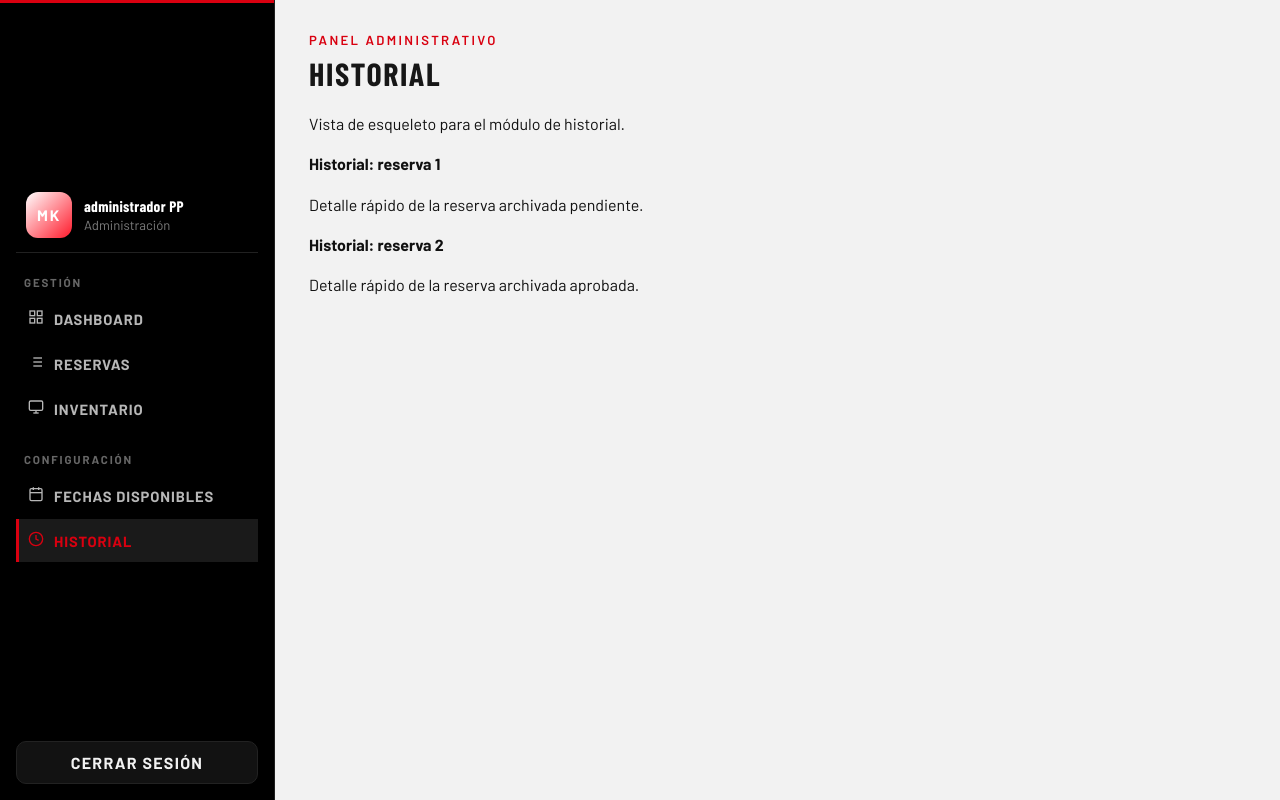
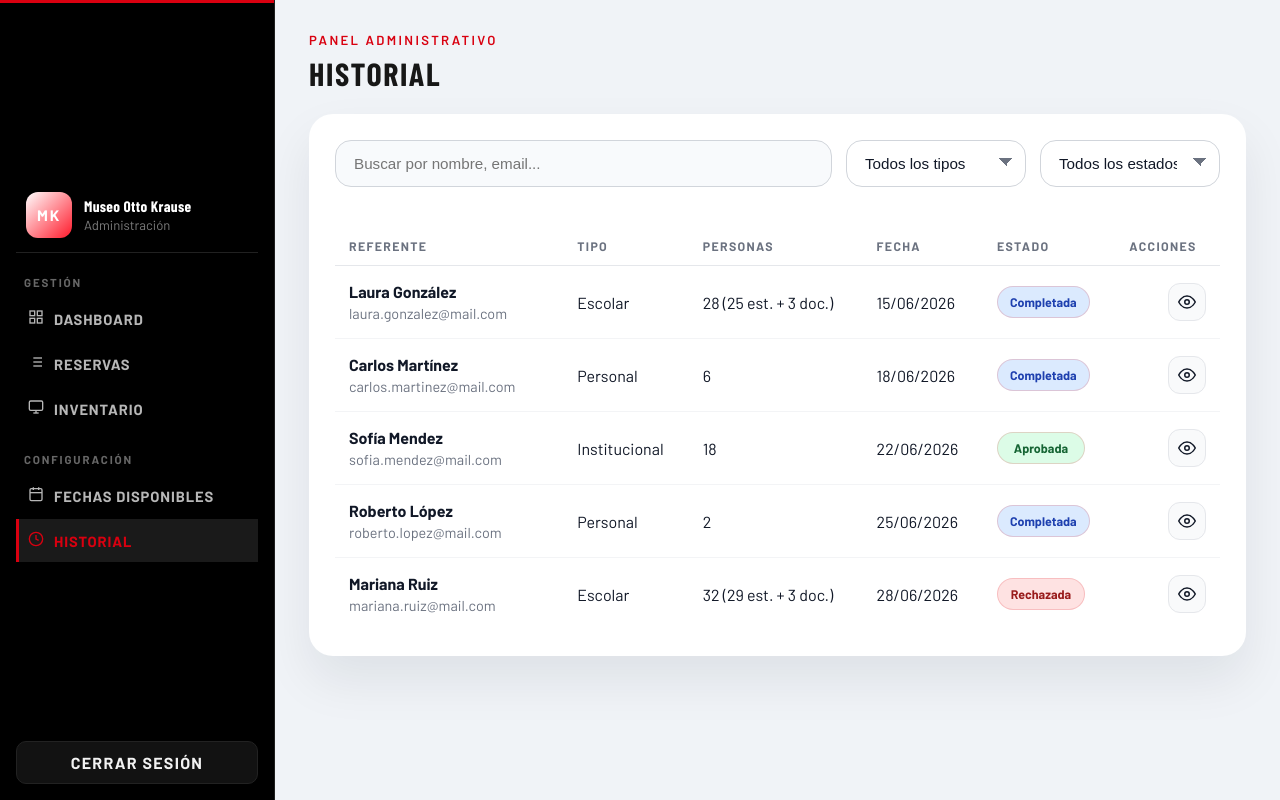
Before and after one commit to ian-nn/Museo-Otto-Krause, a PHP site: page /historial.html in a window 1280 px wide. Run offline with PHP 8.4, Linux system fonts and the light colour scheme; some web fonts are replaced.

Commit message:
modificacion del front en la seccion historial del panel de admin

```diff
--- a/Museo/museo_web/css/styles.css
+++ b/Museo/museo_web/css/styles.css
@@ -790,7 +790,7 @@ html {
 }
 
 .patrimonio-section {
-  background: radial-gradient(ellipse at top, #2a0a10 0%, var(--color-surface-primary) 55%);
+  background: linear-gradient(180deg, #1a0505 0%, #0f0303 25%, #0a0808 50%, #080606 100%);
   padding: 80px 24px;
 }
 
@@ -1154,11 +1154,9 @@ html {
 .reservas-section {
   position: relative;
   overflow: hidden;
-  background: linear-gradient(180deg, #080606 0%, rgba(17, 0, 0, 0.96) 18%, rgba(45, 0, 8, 0.95) 58%, #120308 100%);
+  background: linear-gradient(180deg, #080606 0%, #080707 20%, #090808 40%, #0a0909 60%, #0b0a0a 80%, #0c0b0b 100%);
   background-size: cover;
   background-repeat: no-repeat;
-  border-top: 1px solid rgba(255, 255, 255, 0.02);
-  border-bottom: 1px solid rgba(255, 255, 255, 0.02);
   min-height: calc(100vh - var(--navbar-height));
   width: 100vw;
   max-width: none;
--- a/Museo/museo_web/historial.html
+++ b/Museo/museo_web/historial.html
@@ -5,14 +5,345 @@
     <meta name="viewport" content="width=device-width, initial-scale=1.0" />
     <title>Historial - Museo Otto Krause</title>
     <link rel="stylesheet" href="css/panel-lautirichi-frontenddashboard.css" />
+    <style>
+      .admin-page-header {
+        display: grid;
+        grid-template-columns: minmax(0, 1.2fr) minmax(220px, 0.8fr);
+        gap: 28px;
+        align-items: start;
+        margin-bottom: 26px;
+      }
+
+      .admin-page-description {
+        color: #52525b;
+        max-width: 630px;
+        line-height: 1.7;
+      }
+
+      .admin-page-note {
+        color: #52525b;
+        font-size: 0.92rem;
+        line-height: 1.6;
+        justify-self: end;
+        text-align: right;
+        max-width: 360px;
+      }
+
+      .admin-page-note a {
+        color: var(--red);
+        font-weight: 700;
+        text-decoration: none;
+      }
+
+      .admin-page-note a:hover {
+        text-decoration: underline;
+      }
+
+      .admin-controls {
+        display: grid;
+        grid-template-columns: minmax(0, 2.4fr) minmax(180px, 0.8fr) minmax(180px, 0.8fr);
+        gap: 14px;
+        align-items: center;
+        margin-bottom: 0;
+      }
+
+      .search-input,
+      .select-filter {
+        width: 100%;
+        border: 1px solid #d1d5db;
+        border-radius: 16px;
+        padding: 14px 18px;
+        font-size: 0.95rem;
+        background: #ffffff;
+        color: #111827;
+      }
+
+      .search-input {
+        background: #f8fafc;
+      }
+
+      .select-filter {
+        appearance: none;
+        background-image: linear-gradient(45deg, transparent 50%, #6b7280 50%), linear-gradient(135deg, #6b7280 50%, transparent 50%);
+        background-position: calc(100% - 18px) calc(50% - 2px), calc(100% - 12px) calc(50% - 2px);
+        background-size: 8px 8px;
+        background-repeat: no-repeat;
+        padding-right: 42px;
+      }
+
+      .search-input:focus,
+      .select-filter:focus {
+        outline: none;
+        box-shadow: none;
+        border-color: #d1d5db;
+      }
+
+      body.dashboard-page {
+        background: #f0f3f7;
+      }
+
+      .main-panel {
+        background: transparent;
+      }
+
+      .admin-table-wrap {
+        display: grid;
+        gap: 18px;
+        background: #ffffff;
+        border-radius: 24px;
+        padding: 26px;
+        box-shadow: 0 24px 50px rgba(15, 23, 42, 0.08);
+      }
+
+      .historial-table th,
+      .historial-table td {
+        white-space: nowrap;
+      }
+
+      .historial-table td {
+        padding: 18px 14px;
+      }
+
+      .action-buttons {
+        display: inline-flex;
+        gap: 8px;
+      }
+
+      .action-secondary {
+        background: #f3f4f6;
+      }
+
+      .action-secondary:hover {
+        background: #e5e7eb;
+      }
+
+      .action-success {
+        background: #dcfce7;
+        border-color: transparent;
+      }
+
+      .action-success:hover {
+        background: #bef264;
+      }
+
+      .action-btn svg {
+        display: block;
+      }
+
+      .historial-table {
+        width: 100%;
+        border-collapse: collapse;
+      }
+
+      .historial-table th {
+        text-align: left;
+        font-size: 0.77rem;
+        font-weight: 800;
+        text-transform: uppercase;
+        letter-spacing: 0.11em;
+        color: #6b7280;
+        padding: 16px 14px 12px;
+        border-bottom: 1px solid #e5e7eb;
+      }
+
+      .historial-table td {
+        padding: 16px 14px;
+        border-bottom: 1px solid #f3f4f6;
+        color: #111827;
+        vertical-align: middle;
+      }
+
+      .historial-table tr:last-child td {
+        border-bottom: none;
+      }
+
+      .referente-cell {
+        min-width: 180px;
+      }
+
+      .referente-cell strong {
+        display: block;
+        margin-bottom: 4px;
+        font-weight: 700;
+      }
+
+      .referente-cell span {
+        display: block;
+        font-size: 0.9rem;
+        color: #6b7280;
+      }
+
+      .status-badge {
+        display: inline-flex;
+        align-items: center;
+        justify-content: center;
+        padding: 8px 12px;
+        border-radius: 999px;
+        font-size: 0.78rem;
+        font-weight: 700;
+        white-space: nowrap;
+      }
+
+      .status-badge.Pendiente {
+        background: #fef3c7;
+        color: #92400e;
+      }
+
+      .status-badge.Aprobada {
+        background: #dcfce7;
+        color: #166534;
+      }
+
+      .status-badge.Rechazada {
+        background: #fee2e2;
+        color: #991b1b;
+      }
+
+      .status-badge.Completada {
+        background: #dbeafe;
+        color: #1e40af;
+      }
+
+      .action-cell {
+        text-align: right;
+        white-space: nowrap;
+      }
+
+      .action-btn {
+        display: inline-flex;
+        align-items: center;
+        justify-content: center;
+        width: 38px;
+        height: 38px;
+        border-radius: 12px;
+        border: 1px solid #e5e7eb;
+        background: #f9fafb;
+        color: #111827;
+        cursor: pointer;
+        transition: background 0.18s ease, transform 0.18s ease;
+      }
+
+      .action-btn:hover {
+        background: #f3f4f6;
+        transform: translateY(-1px);
+      }
+
+      .modal-overlay {
+        position: fixed;
+        inset: 0;
+        background: rgba(15, 23, 42, 0.6);
+        z-index: 200;
+        display: flex;
+        align-items: center;
+        justify-content: center;
+        padding: 20px;
+        backdrop-filter: blur(3px);
+      }
+
+      .modal {
+        background: #ffffff;
+        border-radius: 20px;
+        padding: 28px;
+        width: 100%;
+        max-width: 700px;
+        max-height: 90vh;
+        overflow-y: auto;
+        box-shadow: 0 24px 70px rgba(15, 23, 42, 0.12);
+      }
+
+      .modal-hdr {
+        display: flex;
+        justify-content: space-between;
+        align-items: flex-start;
+        gap: 14px;
+        margin-bottom: 22px;
+      }
+
+      .modal-title {
+        font-family: var(--font-family-heading);
+        font-size: 1.5rem;
+        font-weight: 900;
+        margin: 0;
+        color: #111827;
+      }
+
+      .modal-close {
+        width: 36px;
+        height: 36px;
+        display: grid;
+        place-items: center;
+        border-radius: 14px;
+        border: none;
+        background: #f3f4f6;
+        color: #374151;
+        font-size: 1.2rem;
+        cursor: pointer;
+      }
+
+      .modal-close:hover {
+        background: #e5e7eb;
+      }
+
+      .modal-grid {
+        display: grid;
+        grid-template-columns: repeat(2, minmax(0, 1fr));
+        gap: 16px;
+        margin-bottom: 20px;
+      }
+
+      .modal-section {
+        background: #f8fafc;
+        border-radius: 18px;
+        padding: 18px;
+      }
+
+      .modal-field-label {
+        font-size: 0.72rem;
+        font-weight: 800;
+        letter-spacing: 0.12em;
+        text-transform: uppercase;
+        color: #6b7280;
+        margin-bottom: 8px;
+      }
+
+      .modal-field-val {
+        font-size: 0.95rem;
+        font-weight: 700;
+        color: #111827;
+        line-height: 1.5;
+      }
+
+      .modal-desc {
+        font-size: 0.95rem;
+        color: #374151;
+        line-height: 1.8;
+        background: #f8fafc;
+        border-radius: 16px;
+        padding: 18px;
+        margin-bottom: 20px;
+      }
+
+      .hidden {
+        display: none;
+      }
+
+      @media (max-width: 900px) {
+        .admin-page-header {
+          grid-template-columns: 1fr;
+        }
+
+        .admin-page-note {
+          justify-self: flex-start;
+          text-align: left;
+        }
+
+        .modal-grid {
+          grid-template-columns: 1fr;
+        }
+      }
+    </style>
     <script>
       document.addEventListener('DOMContentLoaded', function() {
-        var userName = 'administrador PP';
-        var brandTitle = document.querySelector('.brand-block h2');
-        if (brandTitle) {
-          brandTitle.textContent = userName;
-        }
-
         var navItems = document.querySelectorAll('.sidebar-nav .nav-item');
         navItems.forEach(function(item) {
           var href = item.getAttribute('href');
@@ -65,19 +396,239 @@
         </header>
 
         <section class="page-card">
-          <p>Vista de esqueleto para el módulo de historial.</p>
-          <div class="placeholder-grid">
-            <div class="placeholder-box" id="historial-1">
-              <h4>Historial: reserva 1</h4>
-              <p>Detalle rápido de la reserva archivada pendiente.</p>
+          <div class="admin-table-wrap">
+            <div class="admin-controls" style="margin-bottom: 18px;">
+              <input id="search-historial" class="search-input" type="search" placeholder="Buscar por nombre, email..." aria-label="Buscar en historial" />
+              <select id="filter-tipo" class="select-filter" aria-label="Filtrar por tipo">
+                <option value="">Todos los tipos</option>
+                <option value="Escolar">Escolar</option>
+                <option value="Personal">Personal</option>
+                <option value="Institucional">Institucional</option>
+              </select>
+              <select id="filter-estado" class="select-filter" aria-label="Filtrar por estado">
+                <option value="">Todos los estados</option>
+                <option value="Completada">Completada</option>
+                <option value="Aprobada">Aprobada</option>
+                <option value="Rechazada">Rechazada</option>
+              </select>
             </div>
-            <div class="placeholder-box" id="historial-2">
-              <h4>Historial: reserva 2</h4>
-              <p>Detalle rápido de la reserva archivada aprobada.</p>
-            </div>
+            <table class="historial-table">
+              <thead>
+                <tr>
+                  <th>Referente</th>
+                  <th>Tipo</th>
+                  <th>Personas</th>
+                  <th>Fecha</th>
+                  <th>Estado</th>
+                  <th>Acciones</th>
+                </tr>
+              </thead>
+              <tbody id="admin-historial-body">
+                <tr>
+                  <td colspan="6" style="text-align:center;color:#6b7280;padding:28px">Cargando historial...</td>
+                </tr>
+              </tbody>
+            </table>
           </div>
         </section>
       </main>
     </div>
+
+    <div class="modal-overlay hidden" id="historial-modal-overlay" aria-hidden="true">
+      <div class="modal" role="dialog" aria-modal="true" aria-labelledby="historial-modal-title">
+        <div class="modal-hdr">
+          <div>
+            <p class="eyebrow" style="margin-bottom:8px">Detalle de visita</p>
+            <h2 class="modal-title" id="historial-modal-title"></h2>
+          </div>
+          <button class="modal-close" id="historial-modal-close" aria-label="Cerrar modal">×</button>
+        </div>
+
+        <div class="modal-grid">
+          <div class="modal-section">
+            <div class="modal-field-label">Referente</div>
+            <div class="modal-field-val" id="modal-referente"></div>
+          </div>
+          <div class="modal-section">
+            <div class="modal-field-label">Tipo de visita</div>
+            <div class="modal-field-val" id="modal-tipo"></div>
+          </div>
+          <div class="modal-section">
+            <div class="modal-field-label">Fecha</div>
+            <div class="modal-field-val" id="modal-fecha"></div>
+          </div>
+          <div class="modal-section">
+            <div class="modal-field-label">Horario</div>
+            <div class="modal-field-val" id="modal-horario"></div>
+          </div>
+          <div class="modal-section">
+            <div class="modal-field-label">Personas</div>
+            <div class="modal-field-val" id="modal-personas"></div>
+          </div>
+          <div class="modal-section">
+            <div class="modal-field-label">Estado actual</div>
+            <div class="modal-field-val" id="modal-estado"></div>
+          </div>
+        </div>
+
+        <div class="modal-desc" id="modal-observaciones"></div>
+      </div>
+    </div>
+
+    <script>
+      const historialData = [
+        {
+          id: 'HV-001',
+          nombre: 'Laura González',
+          email: 'laura.gonzalez@mail.com',
+          tipo: 'Escolar',
+          fecha: '2026-06-15',
+          horario: '09:00',
+          personas: '28 (25 est. + 3 doc.)',
+          estado: 'Completada',
+          observaciones: 'Visita completada exitosamente. Grupo de primaria de la Escuela 42. Los estudiantes mostraron mucho interés en la sala de máquinas. Se realizaron actividades interactivas.'
+        },
+        {
+          id: 'HV-002',
+          nombre: 'Carlos Martínez',
+          email: 'carlos.martinez@mail.com',
+          tipo: 'Personal',
+          fecha: '2026-06-18',
+          horario: '14:00',
+          personas: '6',
+          estado: 'Completada',
+          observaciones: 'Familia con niños. Visita de 52 minutos. Completaron el recorrido general y mostraron interés especial en la colección de herramientas antiguas.'
+        },
+        {
+          id: 'HV-003',
+          nombre: 'Sofía Mendez',
+          email: 'sofia.mendez@mail.com',
+          tipo: 'Institucional',
+          fecha: '2026-06-22',
+          horario: '09:00',
+          personas: '18',
+          estado: 'Aprobada',
+          observaciones: 'Directivos de la Asociación de Técnicos. Visita previa a una futura colaboración académica. Se propuso un convenio de intercambio estudiantil.'
+        },
+        {
+          id: 'HV-004',
+          nombre: 'Roberto López',
+          email: 'roberto.lopez@mail.com',
+          tipo: 'Personal',
+          fecha: '2026-06-25',
+          horario: '10:00',
+          personas: '2',
+          estado: 'Completada',
+          observaciones: 'Pareja de jubilados. Visitaron por segunda vez. Solicitaron especial atención en la sala de historia y documentación técnica del siglo XX.'
+        },
+        {
+          id: 'HV-005',
+          nombre: 'Mariana Ruiz',
+          email: 'mariana.ruiz@mail.com',
+          tipo: 'Escolar',
+          fecha: '2026-06-28',
+          horario: '14:00',
+          personas: '32 (29 est. + 3 doc.)',
+          estado: 'Rechazada',
+          observaciones: 'La visita fue rechazada por cambio de disponibilidad del grupo. Se reprogramó para el mes siguiente sin inconvenientes.'
+        }
+      ];
+
+      let currentHistorial = null;
+
+      function formatDate(dateString) {
+        const [year, month, day] = dateString.split('-');
+        return `${day}/${month}/${year}`;
+      }
+
+      function getStatusBadge(status) {
+        return `<span class="status-badge ${status}">${status}</span>`;
+      }
+
+      function filterHistorial() {
+        const searchTerm = document.getElementById('search-historial').value.toLowerCase();
+        const tipoFilter = document.getElementById('filter-tipo').value;
+        const estadoFilter = document.getElementById('filter-estado').value;
+
+        return historialData.filter(item => {
+          const matchesSearch = item.nombre.toLowerCase().includes(searchTerm) || item.email.toLowerCase().includes(searchTerm);
+          const matchesTipo = !tipoFilter || item.tipo === tipoFilter;
+          const matchesEstado = !estadoFilter || item.estado === estadoFilter;
+          return matchesSearch && matchesTipo && matchesEstado;
+        });
+      }
+
+      function renderHistorialTable() {
+        const filteredData = filterHistorial();
+        const tbody = document.getElementById('admin-historial-body');
+
+        if (filteredData.length === 0) {
+          tbody.innerHTML = '<tr><td colspan="6" style="text-align:center;color:#6b7280;padding:28px">No se encontraron resultados.</td></tr>';
+          return;
+        }
+
+        tbody.innerHTML = filteredData.map(item => `
+          <tr>
+            <td>
+              <div class="referente-cell">
+                <strong>${item.nombre}</strong>
+                <span>${item.email}</span>
+              </div>
+            </td>
+            <td>${item.tipo}</td>
+            <td>${item.personas}</td>
+            <td>${formatDate(item.fecha)}</td>
+            <td>${getStatusBadge(item.estado)}</td>
+            <td class="action-cell">
+              <button class="action-btn" onclick="openHistorialModal('${item.id}')" title="Ver detalles">
+                <svg width="18" height="18" viewBox="0 0 24 24" fill="none" stroke="currentColor" stroke-width="2">
+                  <path d="M1 12s4-8 11-8 11 8 11 8-4 8-11 8-11-8-11-8z"/>
+                  <circle cx="12" cy="12" r="3"/>
+                </svg>
+              </button>
+            </td>
+          </tr>
+        `).join('');
+      }
+
+      function openHistorialModal(id) {
+        currentHistorial = historialData.find(item => item.id === id);
+        if (!currentHistorial) return;
+
+        document.getElementById('historial-modal-title').textContent = `Visita ${currentHistorial.id}`;
+        document.getElementById('modal-referente').textContent = `${currentHistorial.nombre} · ${currentHistorial.email}`;
+        document.getElementById('modal-tipo').textContent = currentHistorial.tipo;
+        document.getElementById('modal-fecha').textContent = formatDate(currentHistorial.fecha);
+        document.getElementById('modal-horario').textContent = currentHistorial.horario;
+        document.getElementById('modal-personas').textContent = currentHistorial.personas;
+        document.getElementById('modal-estado').innerHTML = getStatusBadge(currentHistorial.estado);
+        document.getElementById('modal-observaciones').textContent = currentHistorial.observaciones;
+
+        document.getElementById('historial-modal-overlay').classList.remove('hidden');
+        document.getElementById('historial-modal-overlay').setAttribute('aria-hidden', 'false');
+      }
+
+      function closeHistorialModal() {
+        currentHistorial = null;
+        document.getElementById('historial-modal-overlay').classList.add('hidden');
+        document.getElementById('historial-modal-overlay').setAttribute('aria-hidden', 'true');
+      }
+
+      document.addEventListener('DOMContentLoaded', function() {
+        document.getElementById('search-historial').addEventListener('input', renderHistorialTable);
+        document.getElementById('filter-tipo').addEventListener('change', renderHistorialTable);
+        document.getElementById('filter-estado').addEventListener('change', renderHistorialTable);
+
+        renderHistorialTable();
+
+        document.getElementById('historial-modal-close').addEventListener('click', closeHistorialModal);
+
+        document.getElementById('historial-modal-overlay').addEventListener('click', function(event) {
+          if (event.target.id === 'historial-modal-overlay') {
+            closeHistorialModal();
+          }
+        });
+      });
+    </script>
   </body>
 </html>
```
